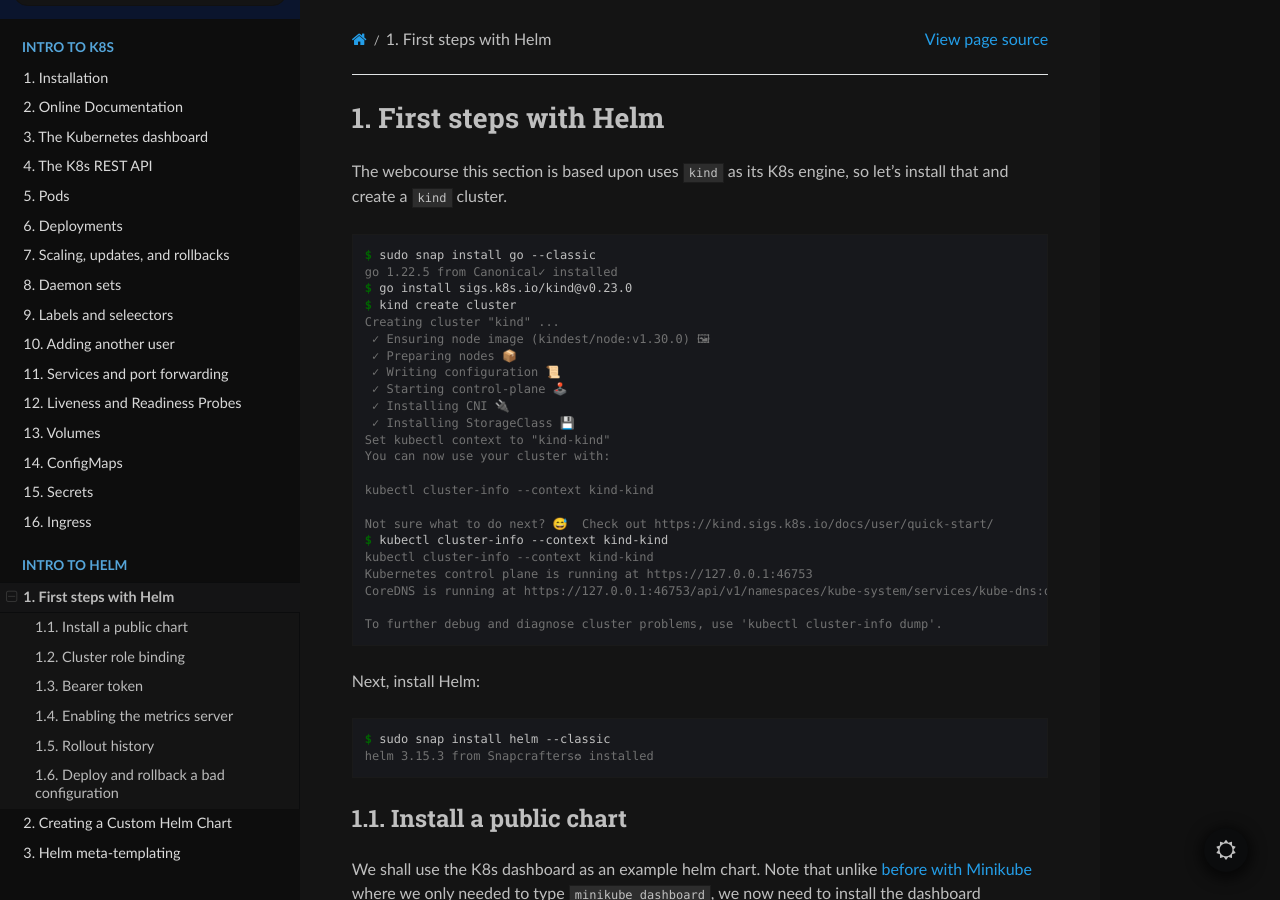
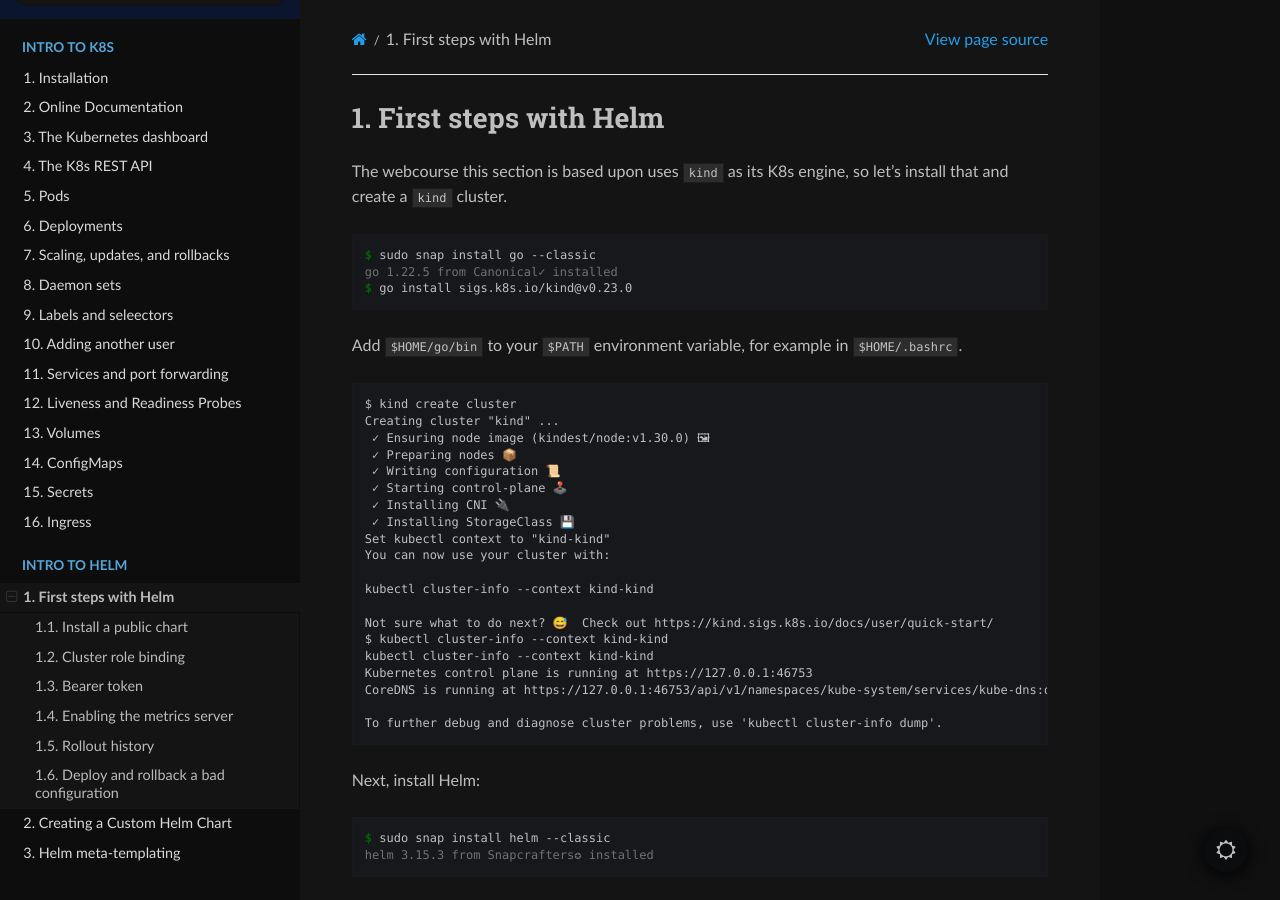
Before and after one commit to yinchi/k8s-docs, a Sphinx documentation site: the page built from source/helm/01-setup.md, in a window 1280 px wide and 900 px high. Built offline with Sphinx 7.4.7 and the Read the Docs theme 2.0.0, drawn with Linux system fonts in a browser that asks for light colours.

Commit message:
Update helm/01-setup.md

````diff
--- a/source/helm/01-setup.md
+++ b/source/helm/01-setup.md
@@ -7,6 +7,11 @@
 $ sudo snap install go --classic
 go 1.22.5 from Canonical✓ installed
 $ go install sigs.k8s.io/kind@v0.23.0
+```
+
+Add `$HOME/go/bin` to your `$PATH` environment variable, for example in `$HOME/.bashrc`.
+
+```
 $ kind create cluster
 Creating cluster "kind" ...
  ✓ Ensuring node image (kindest/node:v1.30.0) 🖼
````
